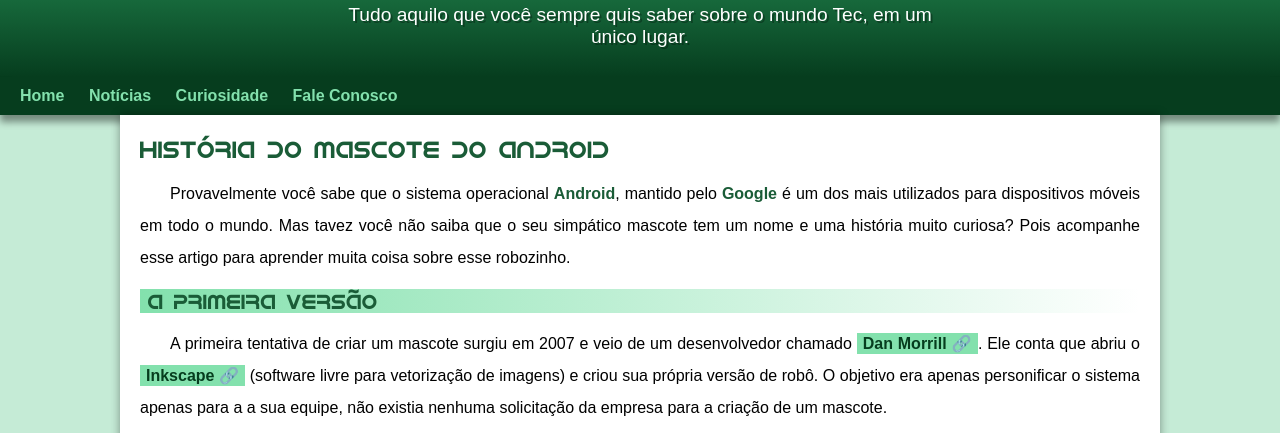
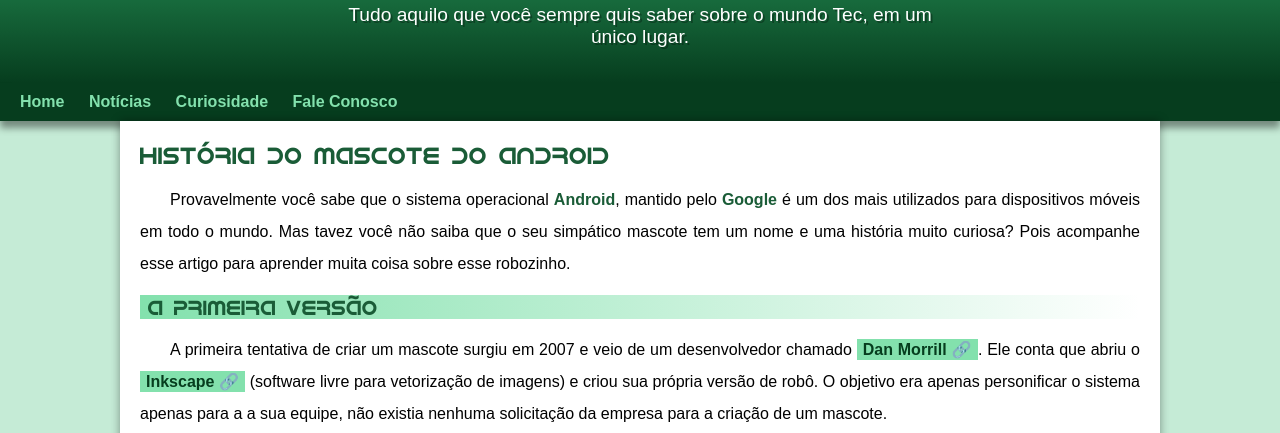
Before and after one commit to wandersonmeol/projeto-android, a plain HTML site: page index.html in a window 1280 px wide. Shown: the part 113-546 px from the top of the page. Drawn offline with Linux system fonts and the light colour scheme.

Commit message:
problema de padding corrigido

```diff
--- a/estilo/style.css
+++ b/estilo/style.css
@@ -50,7 +50,7 @@ header > p {
     padding-right: 10px;
     padding-left: 10px;
     margin: auto;
-    margin-bottom: 20px;
+    padding-bottom: 35px;
     text-shadow: 2px 2px 0px rgba(0, 0, 0, 0.301);
 }
 
```
